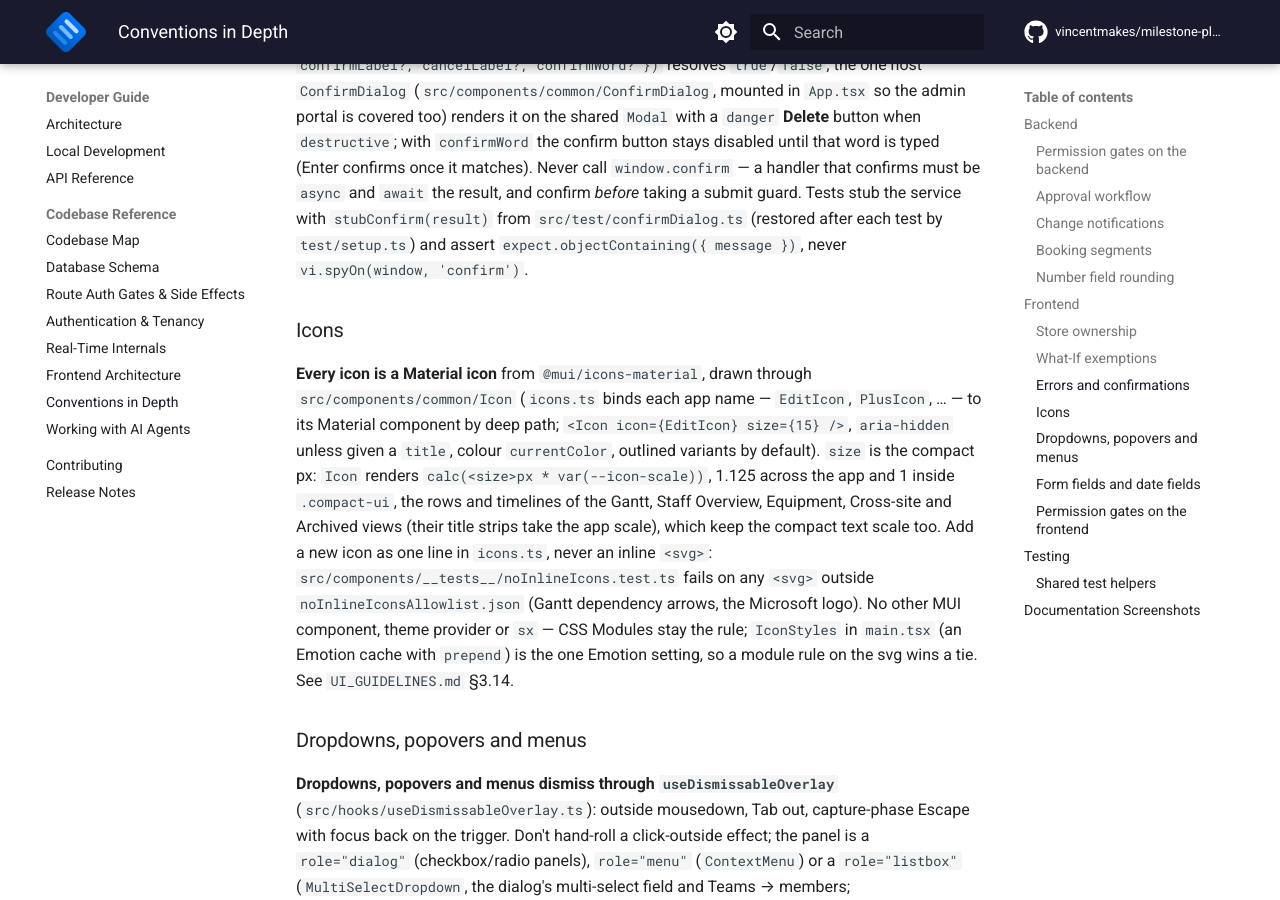
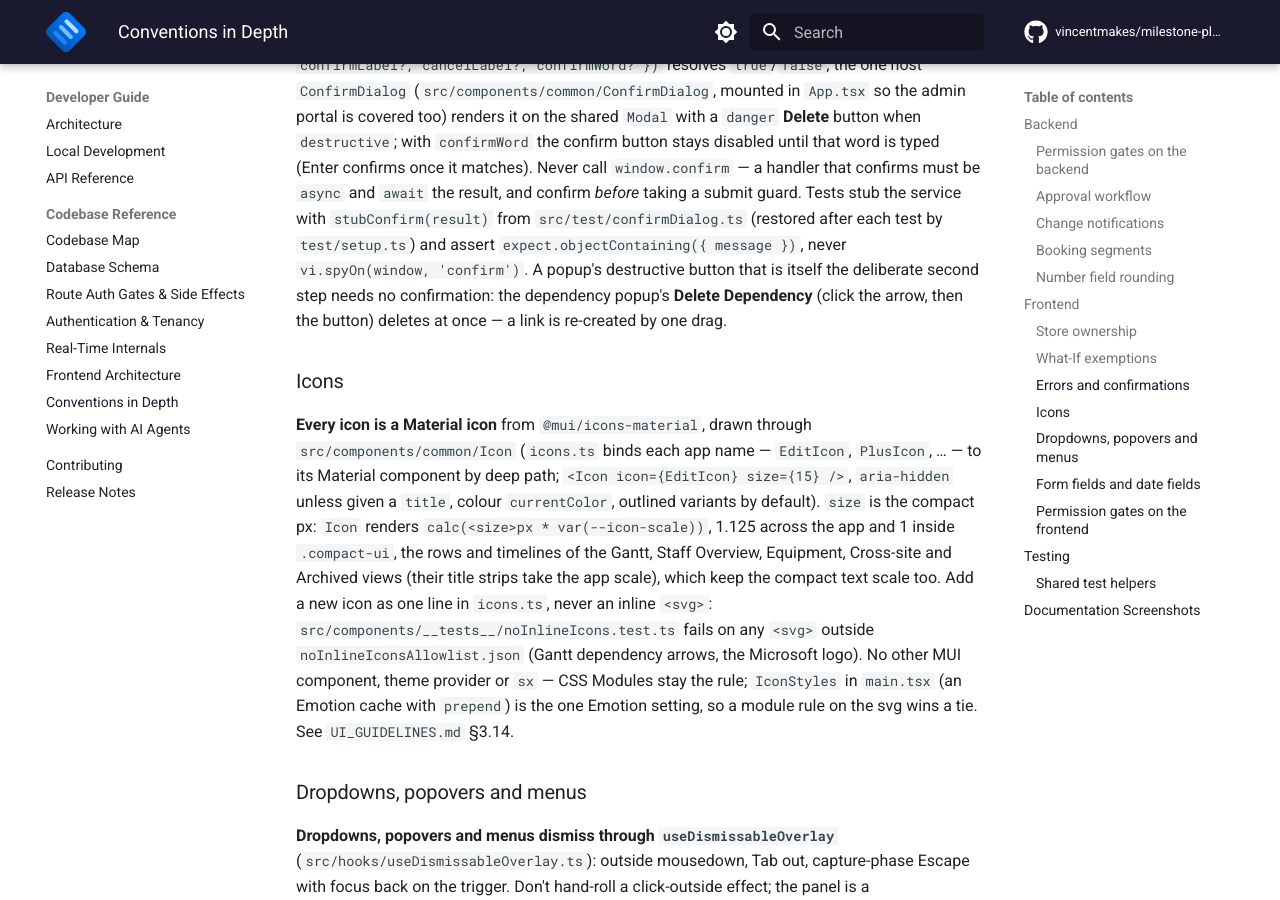
Before and after one commit to vincentmakes/milestone-planner, an MkDocs documentation site: the page built from docs/developer-guide/conventions-in-depth.md, in a window 1280 px wide and 900 px high, scrolled down 5940 px. Built offline with MkDocs 1.6.1 and Material for MkDocs 9.7.7, drawn with Linux system fonts in a browser that asks for light colours; comment, search, counter and statistics services are not loaded.

Commit message:
Delete a dependency in one click, keep its popup under the modal layer
The arrow popup had a raw z-index of 2000, above the modal layer (1001),
and useDismissableOverlay keeps it open while a confirm is pending: the
confirmation opened behind the popup and its live Delete Dependency
button, so a second press queued a second confirm and Delete seemed to
need two presses. The popup now reads --z-dropdown, and Delete
Dependency deletes at once: the popup is already the deliberate second
step and a link is re-created by one drag.

UI_GUIDELINES §2.11 gains the rule that an overlay which can be open
while a dialog is up sits below --z-modal-backdrop; a test pins the
popup's token below it.

Co-Authored-By: Claude Opus 5.5 <noreply@anthropic.com>

```diff
--- a/docs/developer-guide/conventions-in-depth.md
+++ b/docs/developer-guide/conventions-in-depth.md
@@ -38,7 +38,7 @@ Code described: `app/middleware/auth.py`, `app/services/approvals.py`, `app/serv
 
 ### Errors and confirmations
 
-**Errors show in place, never in `alert()`.** A form or panel renders its message with the shared `Notice` (`src/components/common/Notice`, `tone` error/warning/info/success, `role="alert"` for errors); an action with no form of its own reports through `uiStore.showFlash()` (rendered by `layout/FlashNotice`). **Confirmations go through `confirmAction()`** (`src/utils/confirmDialog.ts`): `await confirmAction({ message, title?, destructive?, confirmLabel?, cancelLabel?, confirmWord? })` resolves `true`/`false`; the one host `ConfirmDialog` (`src/components/common/ConfirmDialog`, mounted in `App.tsx` so the admin portal is covered too) renders it on the shared `Modal` with a `danger` **Delete** button when `destructive`; with `confirmWord` the confirm button stays disabled until that word is typed (Enter confirms once it matches). Never call `window.confirm` — a handler that confirms must be `async` and `await` the result, and confirm *before* taking a submit guard. Tests stub the service with `stubConfirm(result)` from `src/test/confirmDialog.ts` (restored after each test by `test/setup.ts`) and assert `expect.objectContaining({ message })`, never `vi.spyOn(window, 'confirm')`.
+**Errors show in place, never in `alert()`.** A form or panel renders its message with the shared `Notice` (`src/components/common/Notice`, `tone` error/warning/info/success, `role="alert"` for errors); an action with no form of its own reports through `uiStore.showFlash()` (rendered by `layout/FlashNotice`). **Confirmations go through `confirmAction()`** (`src/utils/confirmDialog.ts`): `await confirmAction({ message, title?, destructive?, confirmLabel?, cancelLabel?, confirmWord? })` resolves `true`/`false`; the one host `ConfirmDialog` (`src/components/common/ConfirmDialog`, mounted in `App.tsx` so the admin portal is covered too) renders it on the shared `Modal` with a `danger` **Delete** button when `destructive`; with `confirmWord` the confirm button stays disabled until that word is typed (Enter confirms once it matches). Never call `window.confirm` — a handler that confirms must be `async` and `await` the result, and confirm *before* taking a submit guard. Tests stub the service with `stubConfirm(result)` from `src/test/confirmDialog.ts` (restored after each test by `test/setup.ts`) and assert `expect.objectContaining({ message })`, never `vi.spyOn(window, 'confirm')`. A popup's destructive button that is itself the deliberate second step needs no confirmation: the dependency popup's **Delete Dependency** (click the arrow, then the button) deletes at once — a link is re-created by one drag.
 
 ### Icons
 
--- a/frontend/src/components/gantt/Timeline/DependencyPopup.module.css
+++ b/frontend/src/components/gantt/Timeline/DependencyPopup.module.css
@@ -2,7 +2,8 @@
 
 .popup {
   position: fixed;
-  z-index: 2000;
+  /* A popover: below the modal layer, so no dialog can open behind it */
+  z-index: var(--z-dropdown);
   background: var(--bg-secondary);
   border: 1px solid var(--border-color);
   border-radius: 8px;
```
Also changed, not shown: CHANGELOG.md (+2 -0 lines), UI_GUIDELINES.md (+7 -1 lines), docs/user-guide/gantt-charts.md (+1 -1 lines), frontend/src/components/gantt/Timeline/DependencyPopup.tsx (+5 -9 lines), frontend/src/components/gantt/Timeline/__tests__/DependencyLayer.delete.test.tsx (+0 -2 lines), frontend/src/components/gantt/Timeline/__tests__/DependencyPopup.test.tsx (+19 -18 lines).
